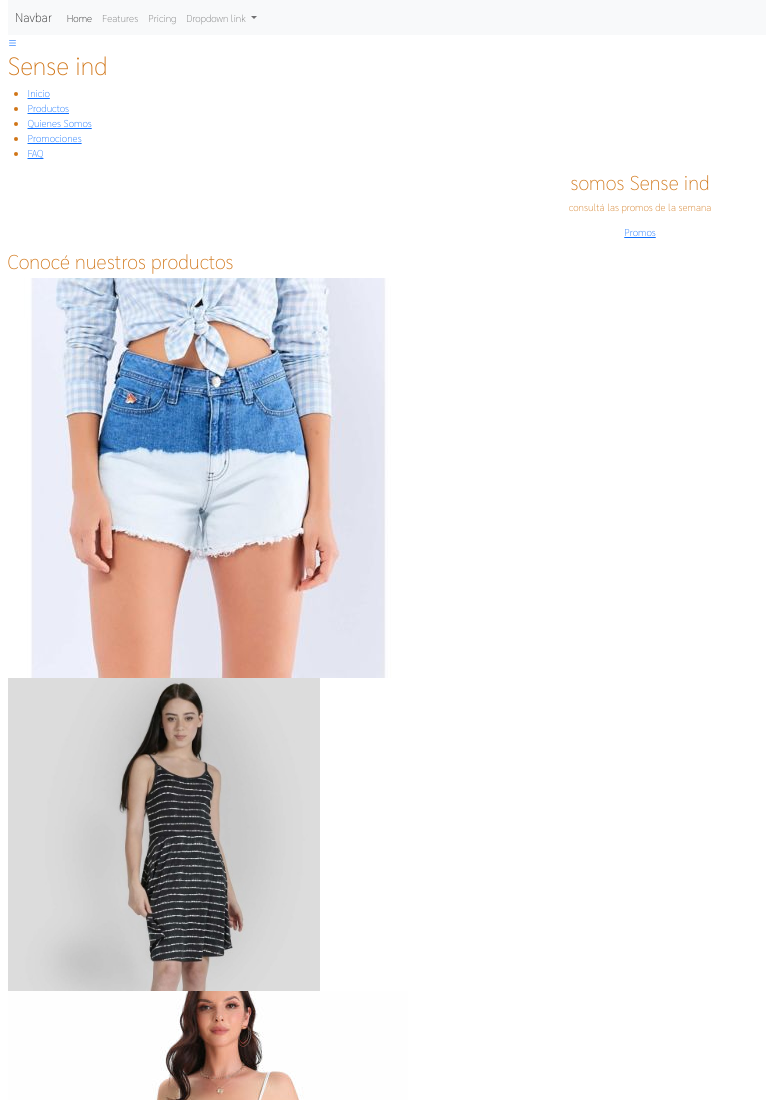
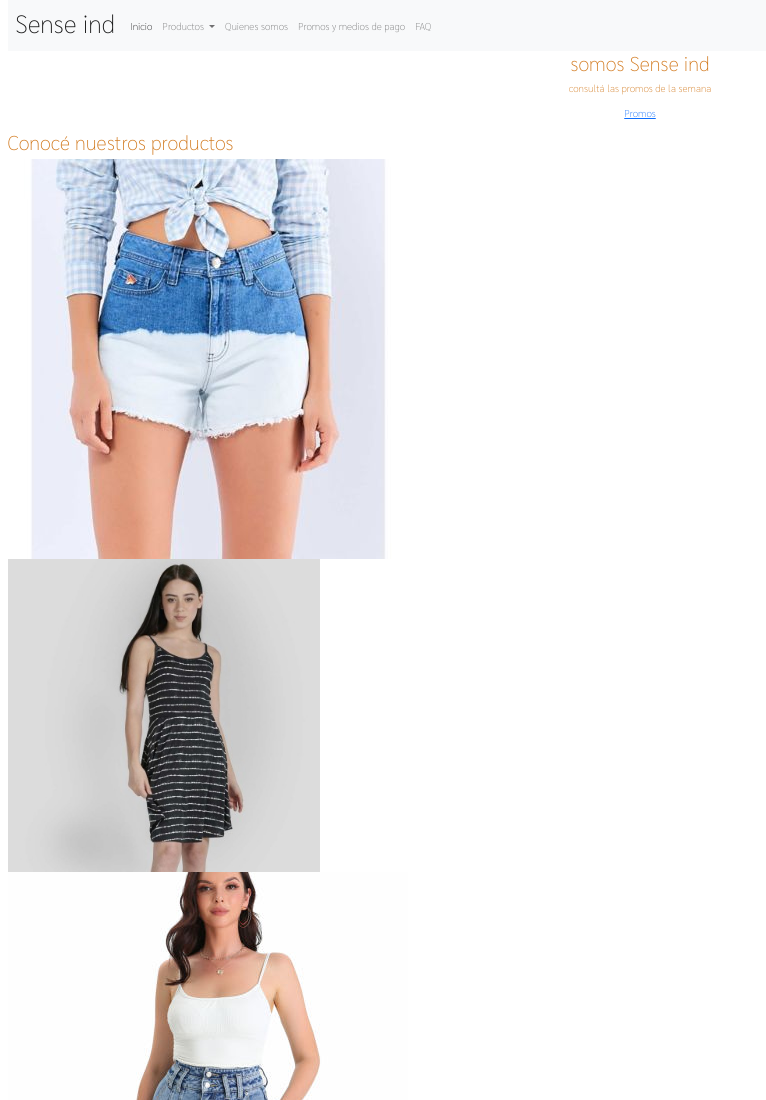
Before and after one commit to annigala/preentrega-tres, a plain HTML site: page index.html in a window 1280 px wide. Shown: the top 1100 px of the page, without its empty margins (0-766 px from the left). Drawn offline with nearby package versions, Linux system fonts and the light colour scheme; a web font is replaced by a local one.

Commit message:
agregue paginas faq productos, promos, y quienes somos + modificaciones en bootstrap

```diff
--- a/index.html
+++ b/index.html
@@ -18,55 +18,41 @@
     <!-- NAVBAR -->
     <nav class="navbar navbar-expand-lg bg-light">
         <div class="container-fluid">
-        <a class="navbar-brand" href="#">Navbar</a>
+            <a class="navbar-brand" href="index.html"><h1>Sense ind</h1></a>
             <button class="navbar-toggler" type="button" data-bs-toggle="collapse" data-bs-target="#navbarNavDropdown" aria-controls="navbarNavDropdown" aria-expanded="false" aria-label="Toggle navigation">
             <span class="navbar-toggler-icon"></span>
             </button>
             <div class="collapse navbar-collapse" id="navbarNavDropdown">
                 <ul class="navbar-nav">
                     <li class="nav-item">
-                <a class="nav-link active" aria-current="page" href="#">Home</a>
-            </li>
-            <li class="nav-item">
-                <a class="nav-link" href="#">Features</a>
-            </li>
-            <li class="nav-item">
-                <a class="nav-link" href="#">Pricing</a>
+                        <a class="nav-link active" aria-current="page" href="index.html">Inicio</a>
                     </li>
                     <li class="nav-item dropdown">
                         <a class="nav-link dropdown-toggle" href="#" role="button" data-bs-toggle="dropdown" aria-expanded="false">
-                Dropdown link
+                        Productos
                         </a>
                         <ul class="dropdown-menu">
-                <li><a class="dropdown-item" href="#">Action</a></li>
-                <li><a class="dropdown-item" href="#">Another action</a></li>
-                <li><a class="dropdown-item" href="#">Something else here</a></li>
+                            <li><a class="dropdown-item" href="#">Remeras</a></li>
+                            <li><a class="dropdown-item" href="#">Pantalones</a></li>
+                            <li><a class="dropdown-item" href="#">Vestidos</a></li>
+                            <li><a class="dropdown-item" href="#">Trajes de baño</a></li>
                         </ul>
+                    </li>
+                    <li class="nav-item">
+                        <a class="nav-link" href="#">Quienes somos</a>
+                    </li>
+                    <li class="nav-item">
+                        <a class="nav-link" href="#">Promos y medios de pago</a>
+                    </li>
+                    <li class="nav-item">
+                        <a class="nav-link" href="#">FAQ</a>
                     </li>
                 </ul>
             </div>
         </div>
     </nav>
+    <!-- fin de navbar -->
 
-    <!-- HEADER -->
-    <header class="encabezado">
-        <a href="index.html">
-            <i class="bi bi-list"></i>
-        </a>
-
-        <h1 class="titulo-principal">Sense ind</h1>
-
-        <nav class="navegador">
-            <ul>
-                <li><a href="index.html">Inicio</a></li>
-                <li><a href="">Productos</a></li>
-                <li><a href="">Quienes Somos</a></li>
-                <li><a href="">Promociones</a></li>
-                <li><a href="">FAQ</a></li>
-            </ul>
-        </nav>
-
-    </header>
 <!-- HERO -->
     <section class="hero d-flex flex-column justify-content-center align-items-center">
         <div class="container">
```
Also changed, not shown: faq.html (added), productos.html (added), promos-medios-pago.html (added), quienes-somos.html (added). Lines whose indentation alone changed are shown as unchanged.
